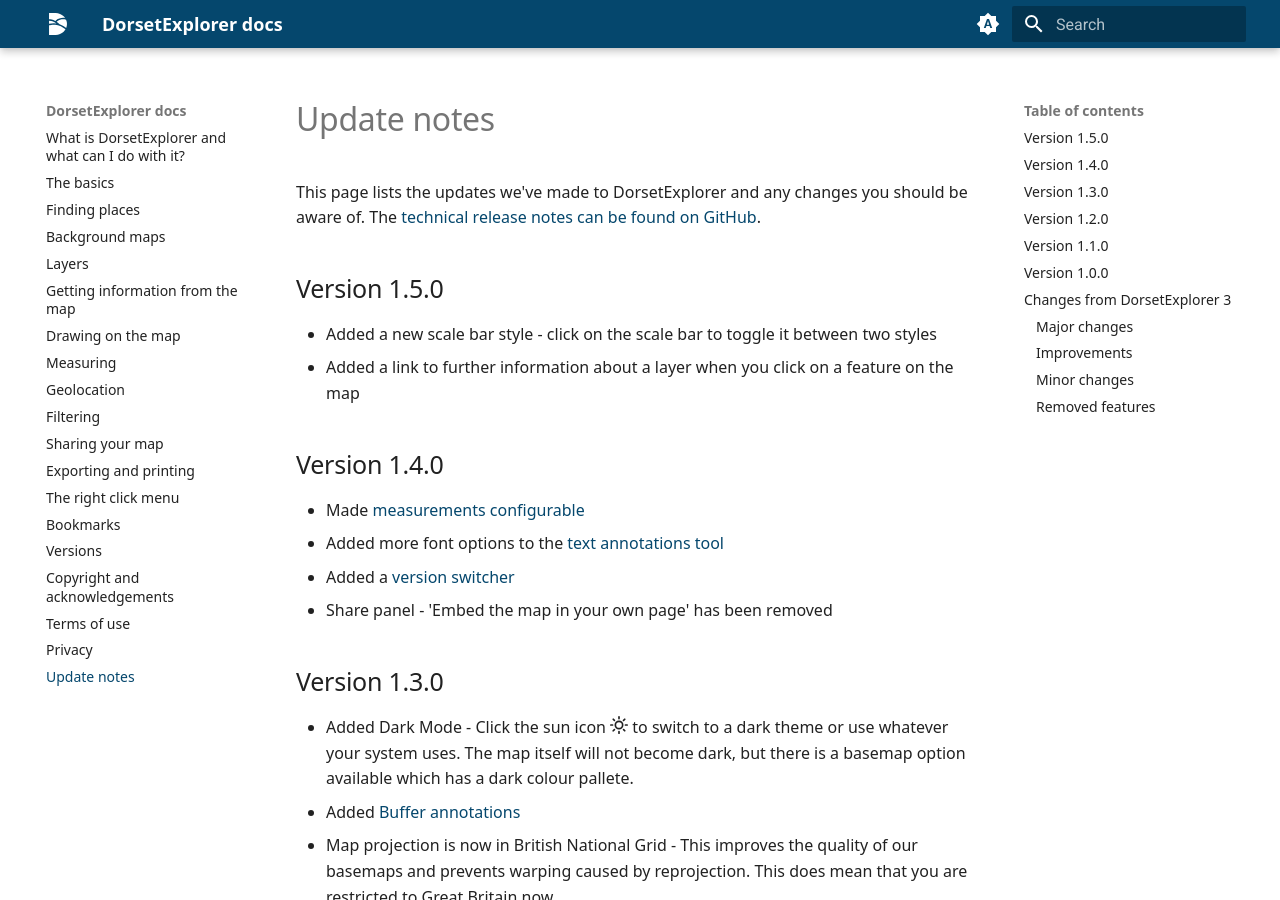
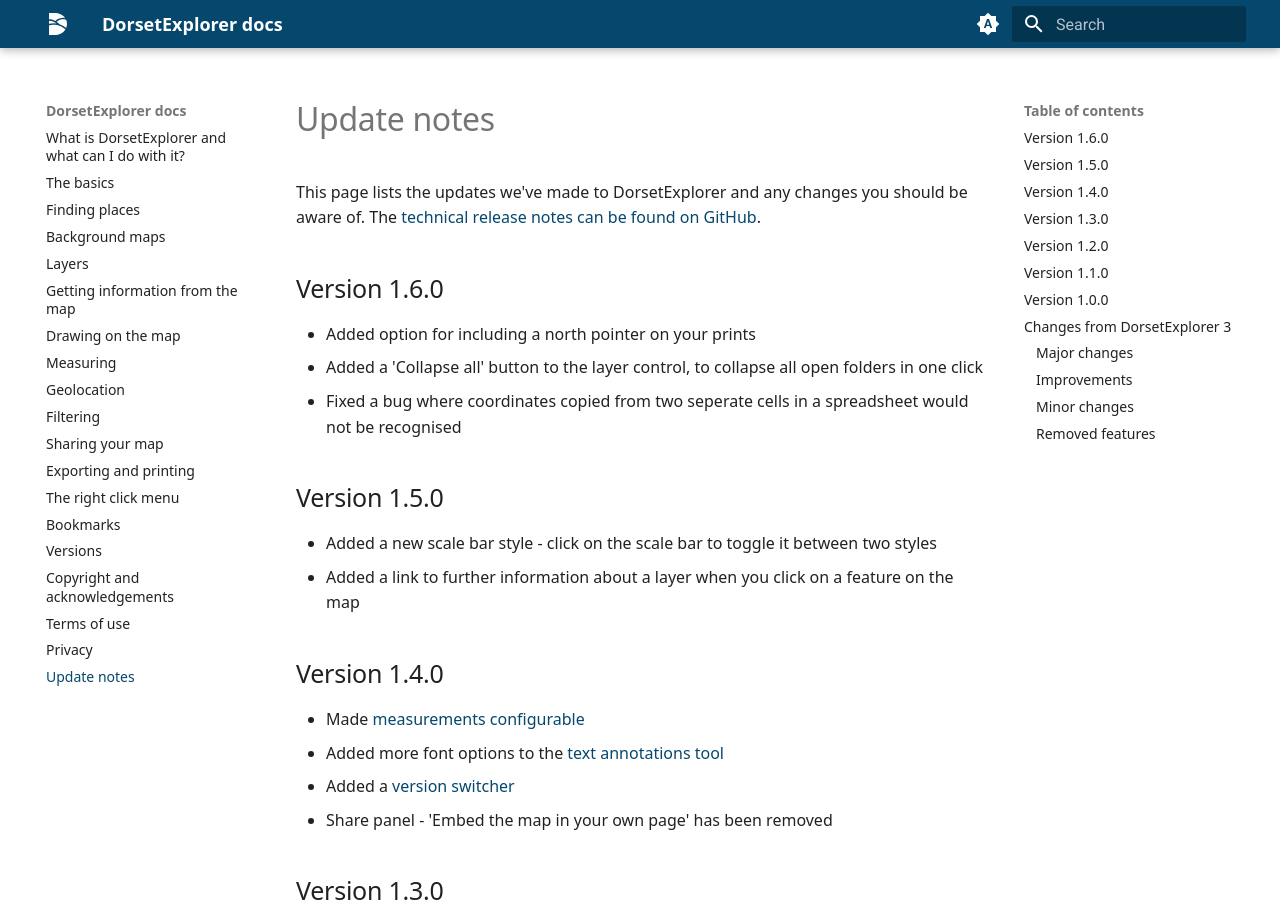
Before and after one commit to Zoobdude/DorsetExplorer-Docs, an MkDocs documentation site: the page built from docs/update-notes.md, in a window 1280 px wide and 900 px high. Built offline with MkDocs 1.6.1 and Material for MkDocs 9.7.7, drawn with Linux system fonts in a browser that asks for light colours.

Commit message:
Update update-notes.md

```diff
--- a/docs/update-notes.md
+++ b/docs/update-notes.md
@@ -1,5 +1,10 @@
 # Update notes
 This page lists the updates we've made to DorsetExplorer and any changes you should be aware of. The [technical release notes can be found on GitHub](https://github.com/Dorset-Council-UK/GIFramework-Maps/releases).
+
+## Version 1.6.0
+- Added option for including a north pointer on your prints
+- Added a 'Collapse all' button to the layer control, to collapse all open folders in one click
+- Fixed a bug where coordinates copied from two seperate cells in a spreadsheet would not be recognised
 
 ## Version 1.5.0
 - Added a new scale bar style - click on the scale bar to toggle it between two styles
```
